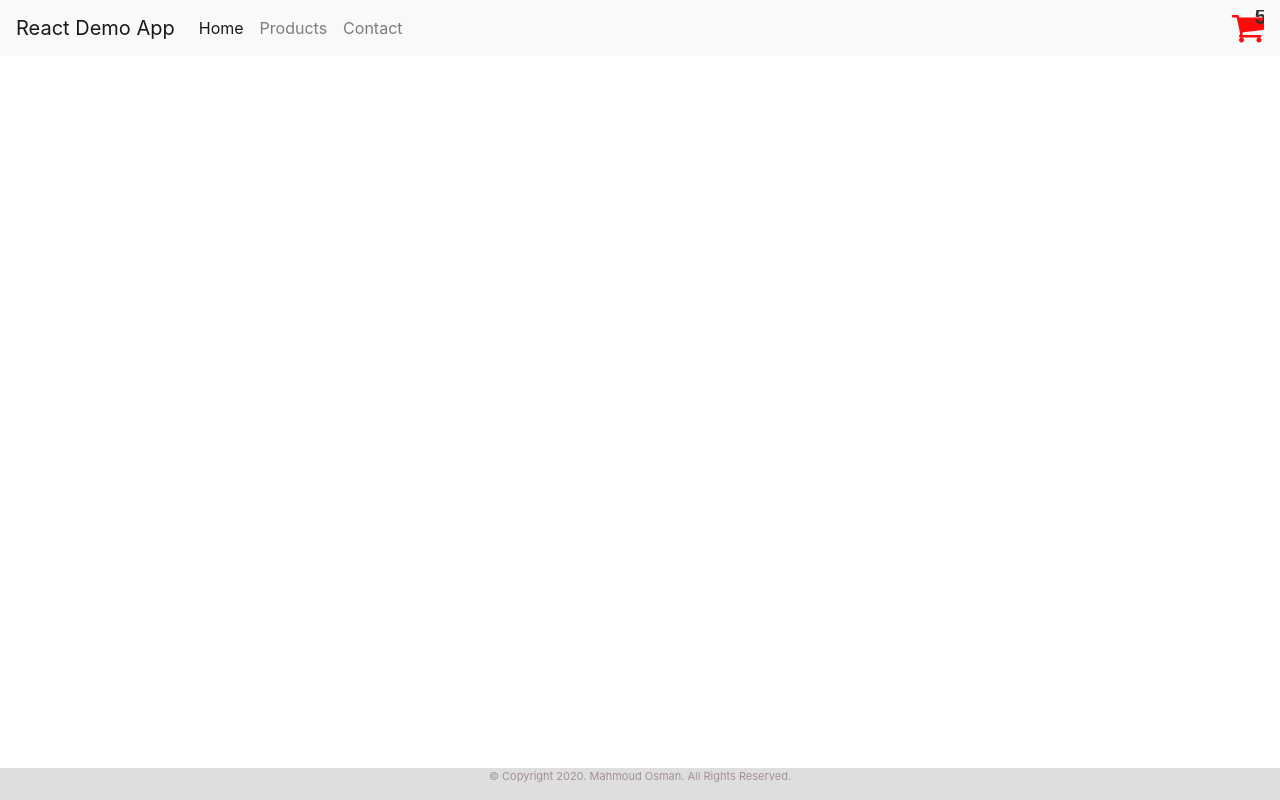
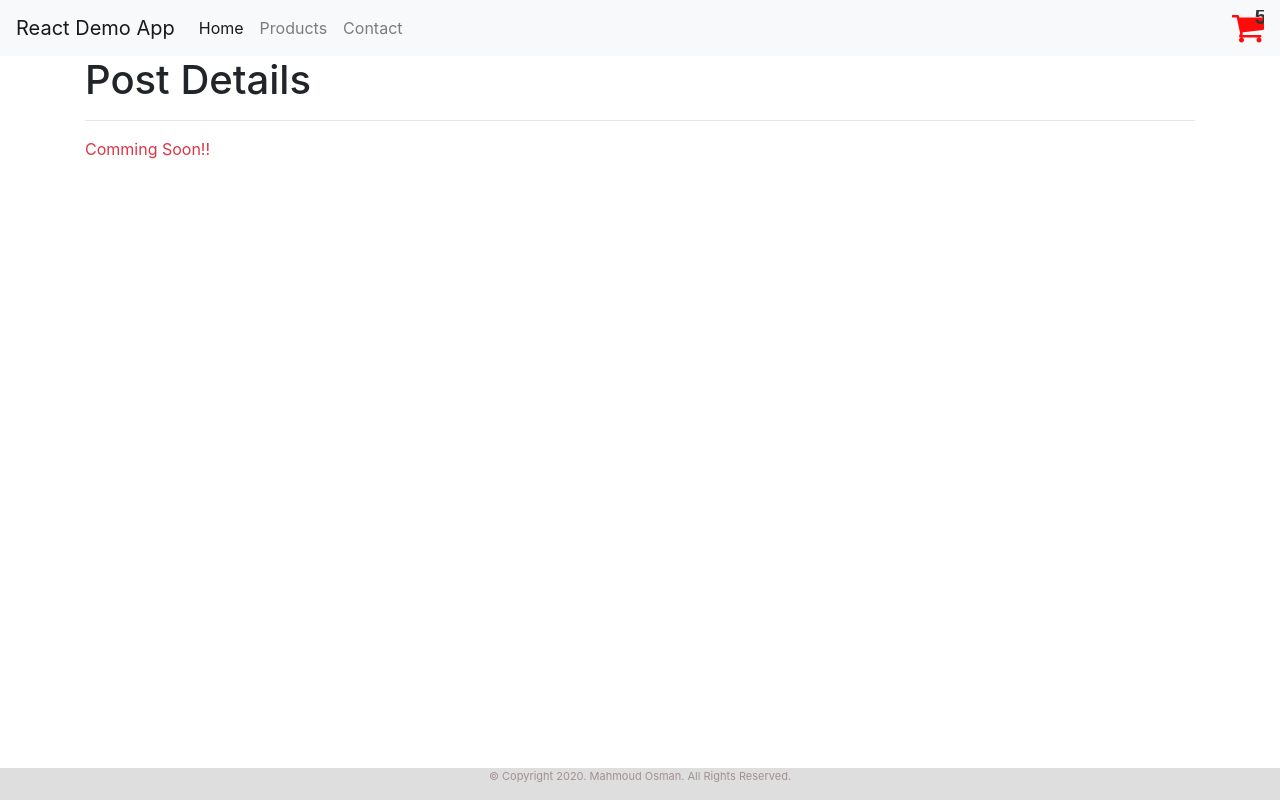
Before and after one commit to MahmoudAhmadOsman/mern-api-application, a React (Create React App) app in the folder client/: page /post/1 in a window 1280 px wide. Built offline with nearby package versions, Linux system fonts and the light colour scheme.

Commit message:
added products page

```diff
--- a/client/src/App.js
+++ b/client/src/App.js
@@ -10,6 +10,7 @@ import Products from "./components/Products";
 import Contact from "./components/Contact";
 import Home from "./components/Home";
 import ProductDetails from "./components/ProductDetails";
+import PostDetails from "./components/PostDetails";
 
 class App extends Component {
   render() {
@@ -21,6 +22,8 @@ class App extends Component {
             <Route exact path="/" component={Home} />
             <Route path="/products" component={Products} />
             <Route path="/contact" component={Contact} />
+            <Route path="/post/:_id" component={PostDetails} />
+
             {/* <Route path="/product/:id" component={ProductDetails} /> */}
             <Route path="/product/:id" exact component={ProductDetails} />
           </div>
--- a/client/src/components/Home.js
+++ b/client/src/components/Home.js
@@ -109,7 +109,7 @@ class Home extends Component {
     return posts.map((post, index) => (
       <div key={index} className="display_blog_post">
         <h3>
-          <Link to="#">{post.title}</Link>
+          <Link to={"/post/" + post._id + "/" + post.title}>{post.title}</Link>
         </h3>
         <p className="post-details">{post.body}</p>
         <div className="author-and-date">
--- /dev/null
+++ b/client/src/components/PostDetails.js
@@ -0,0 +1,13 @@
+import React, { Component } from "react";
+
+export default class PostDetails extends Component {
+  render() {
+    return (
+      <div className="container">
+        <h1>Post Details</h1>
+        <hr />
+        <p className="text-danger">Comming Soon!!</p>
+      </div>
+    );
+  }
+}
```
